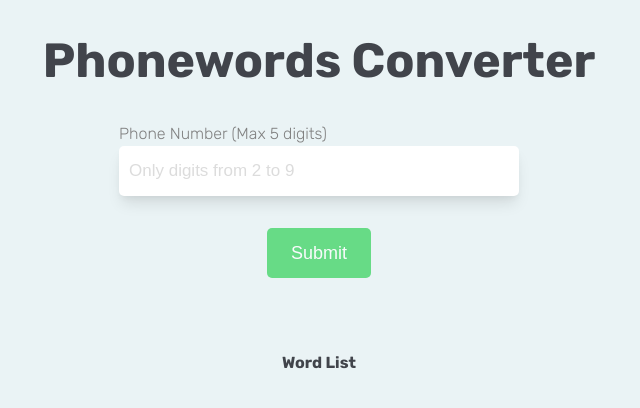
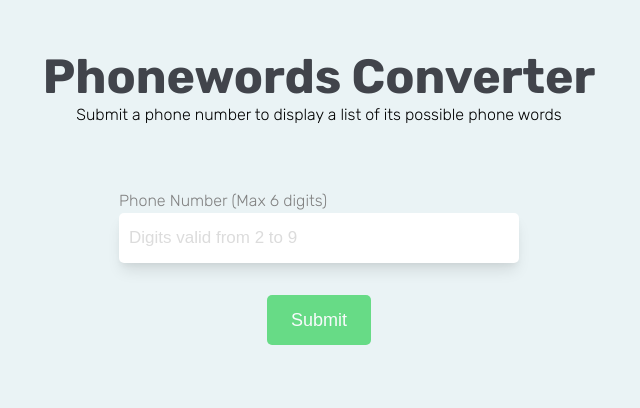
Before and after one commit to diegodinizz/phonewords-converter, a React (Create React App) app in the folder client/: page / in a window 1280 px wide. Shown: the top 408 px of the page, without its empty margins (321-961 px from the left). Built offline with nearby package versions, Linux system fonts and the light colour scheme.

Commit message:
general refactoring

```diff
--- a/client/src/components/InputField.js
+++ b/client/src/components/InputField.js
@@ -39,12 +39,12 @@ export const InputField = ({ value, placeholder, onChange }) => {
 
   return (
     <Container>
-      <Label>Phone Number (Max 5 digits)</Label>
+      <Label>Phone Number (Max 6 digits)</Label>
       <Input
         value={value}
         placeholder={placeholder}
         onChange={onChange}
-        maxLength='5'
+        maxLength='6'
         onKeyPress={handleKeyPress}
       />
     </Container>
--- a/client/src/container/WordList.js
+++ b/client/src/container/WordList.js
@@ -1,9 +1,10 @@
 import styled from 'styled-components'
 import { useSelector } from 'react-redux'
+
 import { WordListItem } from '../components/WordListItem'
 
 const Container = styled.div`
-  width: 50%;
+  width: 80%;
   margin: 2rem 0;
   margin-left: auto;
   margin-right: auto;
@@ -17,24 +18,27 @@ const ListContainer = styled.div`
 `
 
 const Title = styled.h1`
-  font-size: 1rem;
+  font-size: 1.5rem;
   color: #41444b;
   text-align: center;
 `
 
-export const WordList = () => {
+export const WordList = ({ number }) => {
   const wordList = useSelector(state => state.wordsData)
+  const fetching = useSelector(state => state.isFetching)
 
   return (
-    <Container>
-      <Title>Word List</Title>
-      <ListContainer>
-        {wordList
-          ? wordList.map((item, index) => (
+    <div>
+      {!fetching ? (
+        <Container>
+          <Title>List of Words for the number: {number}</Title>
+          <ListContainer>
+            {wordList.map((item, index) => (
               <WordListItem key={index} item={item} />
-            ))
-          : null}
-      </ListContainer>
-    </Container>
+            ))}
+          </ListContainer>
+        </Container>
+      ) : null}
+    </div>
   )
 }
--- a/client/src/pages/Home.js
+++ b/client/src/pages/Home.js
@@ -18,29 +18,41 @@ const Container = styled.div`
 const Title = styled.h1`
   font-size: 3rem;
   color: #41444b;
+  margin: 3rem 0 0 0;
+`
+
+const Subtitle = styled.h3`
+  font-size: 1rem;
+  font-weight: 300;
+  margin: 0 0 4rem 0;
 `
 
 export const Home = () => {
   const [number, setNumber] = useState('')
+  const [inputTerm, setInputTerm] = useState('')
   const dispatch = useDispatch()
 
   function handleClick () {
-    dispatch(fetchPhoneWordsAsync(number))
-    setNumber('')
+    dispatch(fetchPhoneWordsAsync(inputTerm))
+    setNumber(inputTerm)
+    setInputTerm('')
   }
 
   return (
     <Container>
       <Title>Phonewords Converter</Title>
+      <Subtitle>
+        Submit a phone number to display a list of its possible phone words
+      </Subtitle>
       <InputField
-        value={number}
-        placeholder='Only digits from 2 to 9'
-        onChange={event => setNumber(event.target.value)}
+        value={inputTerm}
+        placeholder='Digits valid from 2 to 9'
+        onChange={event => setInputTerm(event.target.value)}
       />
-      <Button onClick={handleClick} disabled={number === ''}>
+      <Button onClick={handleClick} disabled={inputTerm === ''}>
         Submit
       </Button>
-      <WordList />
+      <WordList number={number} />
     </Container>
   )
 }
--- a/client/src/redux/actions.js
+++ b/client/src/redux/actions.js
@@ -1,5 +1,4 @@
 import { PhoneWordsActionTypes } from './types'
-import { handleErrors } from './utils'
 
 export const fetchPhoneWordsStart = () => ({
   type: PhoneWordsActionTypes.FETCH_PHONEWORDS_START
@@ -19,12 +18,15 @@ export const fetchPhoneWordsAsync = number => {
   return async dispatch => {
     dispatch(fetchPhoneWordsStart())
 
-    try {
-      const response = await fetch(`/phonewords/api/${number}`)
-      const data = await handleErrors(response)
-      dispatch(fetchPhoneWordsSuccess(data.phonewords))
-    } catch (error) {
-      return dispatch(fetchPhoneWordsFailure(error.message))
+    const response = await fetch(`/phonewords/api/${number}`)
+    const data = await response.json()
+
+    const { success, error, phonewords } = data
+
+    if (!success) {
+      dispatch(fetchPhoneWordsFailure(error))
     }
+
+    dispatch(fetchPhoneWordsSuccess(phonewords))
   }
 }
--- a/client/src/redux/utils.js
+++ /dev/null
@@ -1,6 +0,0 @@
-export const handleErrors = response => {
-  if (!response.ok) {
-    throw Error(response.statusText)
-  }
-  return response.json()
-}
```
Also changed, not shown: 2 other files (tests, documents, lock files or other folders).
